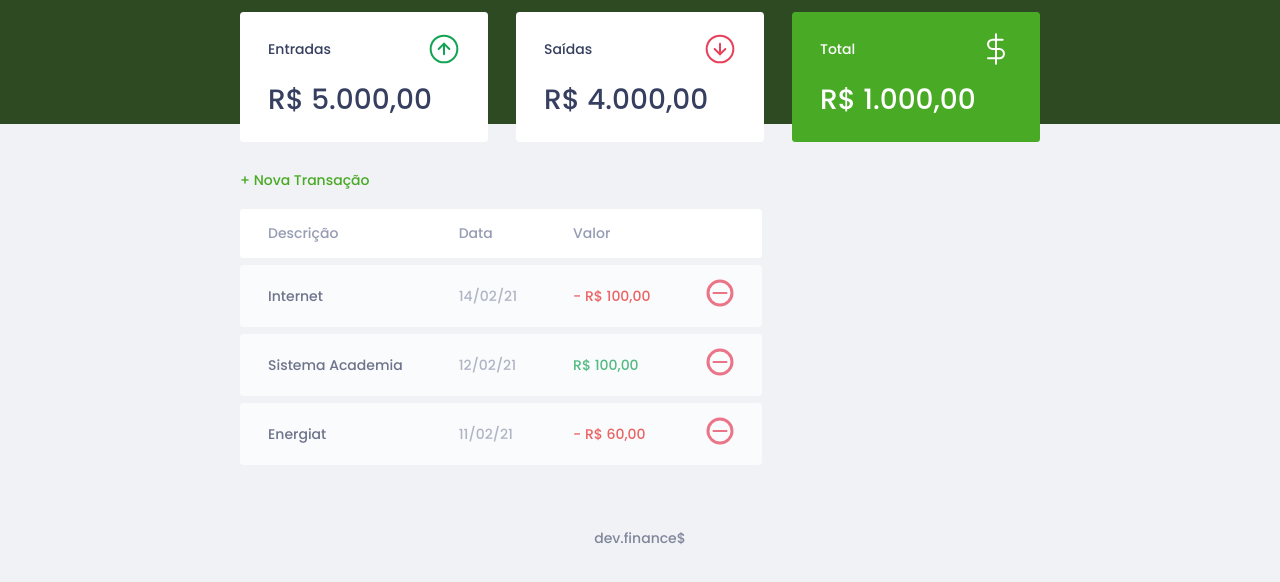
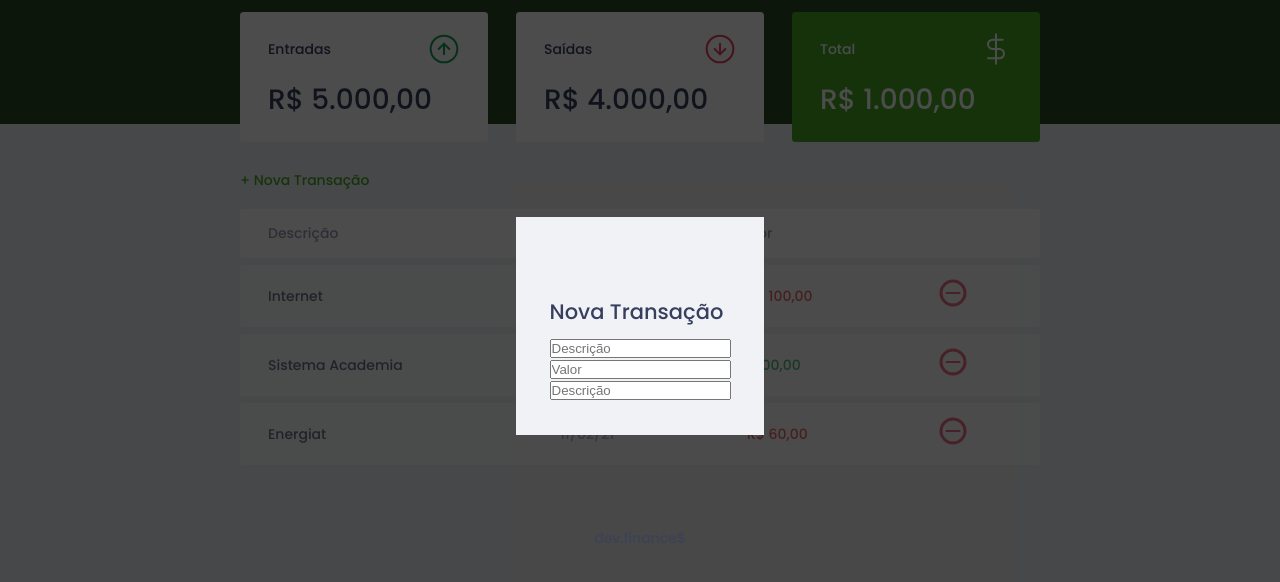
Before and after one commit to HerdesonMourao/MaratonaDiscover, a plain HTML site: page index.html in a window 1280 px wide. Shown: the part 74-656 px from the top of the page. Drawn offline with Linux system fonts and the light colour scheme.

Commit message:
implementado formulário de cadastro

```diff
--- a/index.html
+++ b/index.html
@@ -95,6 +95,33 @@
         </section>
     </main>
 
+    <!-- Modal -->
+    <div class="modal-overlay active">
+        <div class="modal">
+            <div class="modal-content">
+                <div id="form">
+                    <h2>Nova Transação</h2>
+                    <form action="">
+                        <div class="input-group">
+                            <label class="sr-only" for="description">Descrição</label>
+                            <input type="text" id="description" name="description" placeholder="Descrição">
+                        </div>
+
+                        <div class="input-group">
+                            <label class="sr-only" for="amount">Valor</label>
+                            <input type="text" id="amount" name="amount" placeholder="Valor">
+                        </div>
+
+                        <div class="input-group">
+                            <label class="sr-only" for="description">Descrição</label>
+                            <input type="number" id="description" name="description" placeholder="Descrição">
+                        </div>
+                    </form>
+                </div>
+            </div>
+        </div>
+    </div>
+
     <!-- Footer note -->
     <footer>
         <p>dev.finance$</p>
--- a/style.css
+++ b/style.css
@@ -111,13 +111,16 @@ header #logo{
 }
 
 /*=== Transaction ===*/
+#transaction{
+    display: block;
+    width: 100%;
+    overflow-x: auto;
+}
+
 #data-table{
-    display: block;
     width: 100%;
     border-spacing: 0 0.5rem;
     color: #969cb3;
-
-    overflow-x: auto;
 }
 
 table thead tr th:first-child,
@@ -162,6 +165,30 @@ td.expense{
     color: #e92929;
 }
 
+/*=== Modal ===*/
+.modal-overlay{
+    width: 100%;
+    height: 100%;
+    background-color: rgba(0, 0, 0, 0.7);
+    position: fixed;
+    top: 0;
+    display: flex;
+    align-items: center;
+    justify-content: center;
+    opacity: 0;
+    visibility: hidden;
+}
+
+.modal-overlay.active{
+    opacity: 1;
+    visibility: visible;
+}
+
+.modal{
+    background: #F0F2F5;
+    padding: 2.4rem;
+}
+
 /*=== Footer ===*/
 footer{
     text-align: center;
```
